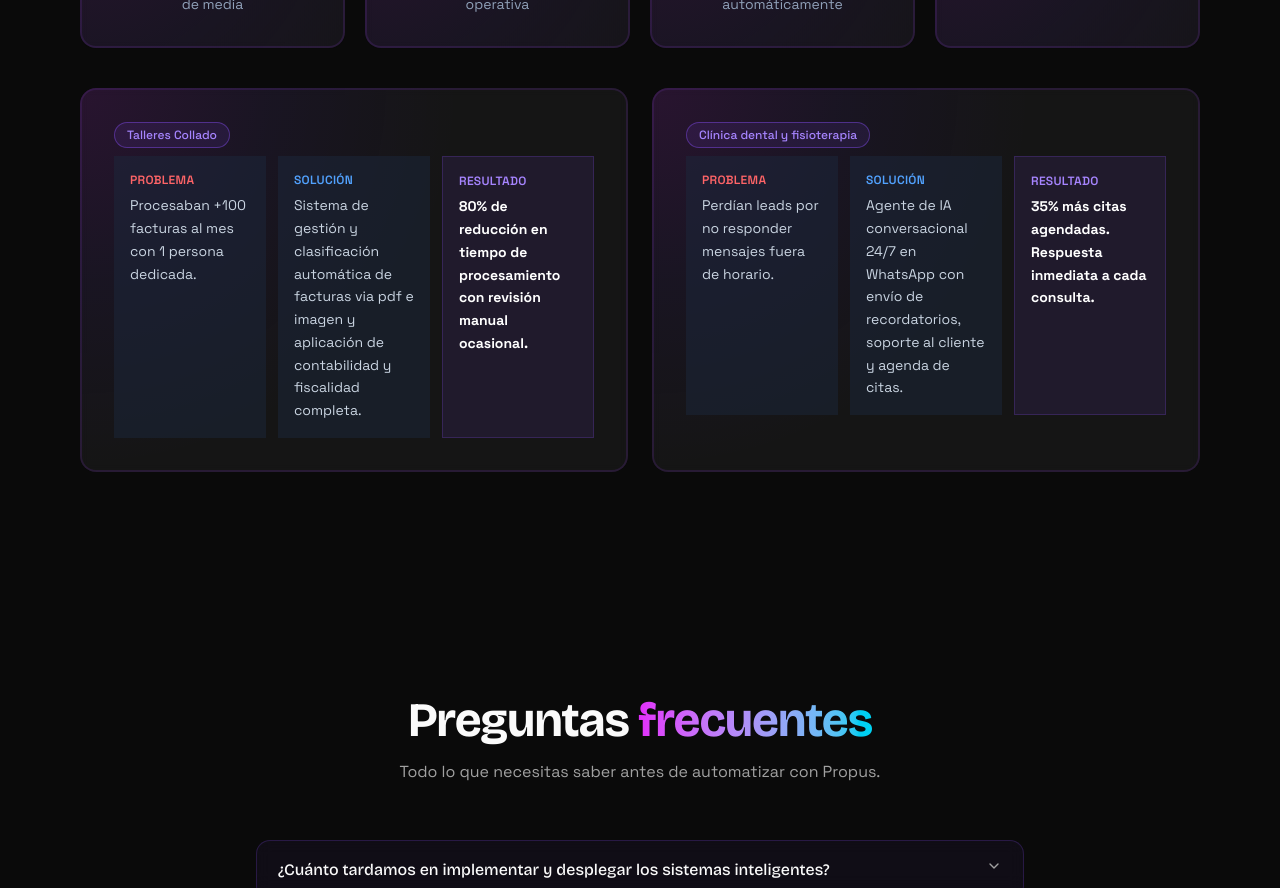
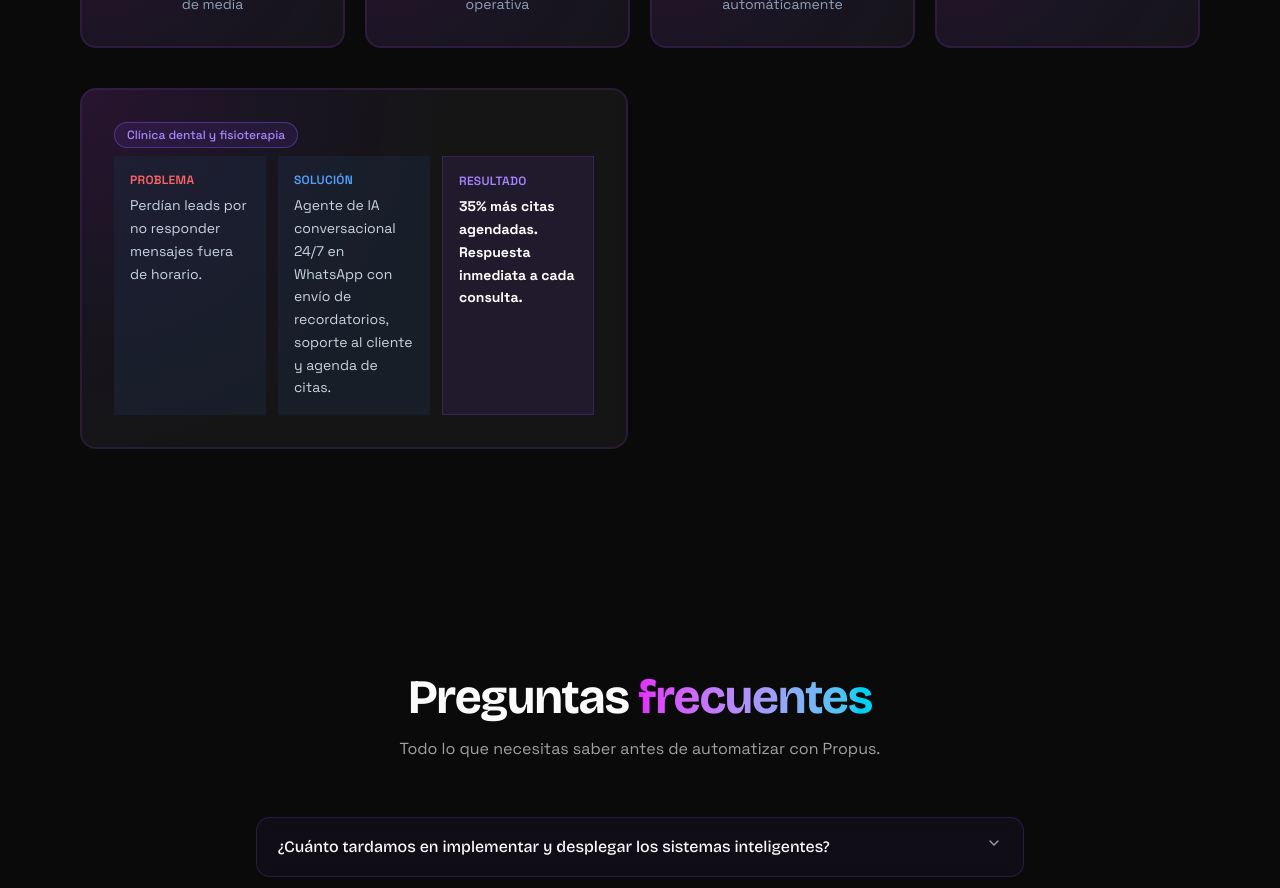
Before and after one commit to jesuslj0/alt4ir-agency, a Next.js app: page / in a window 1280 px wide. Shown: the part 4640-5528 px from the top of the page. Built offline with nearby package versions, Linux system fonts and the light colour scheme.

Commit message:
remove talleres collado caso exito

```diff
--- a/components/sections/CaseStudies.tsx
+++ b/components/sections/CaseStudies.tsx
@@ -27,15 +27,6 @@
 ]
 
 const cases = [
-  {
-    sector: "Talleres Collado",
-    problema:
-      "Procesaban +100 facturas al mes con 1 persona dedicada.",
-    solucion:
-      "Sistema de gestión y clasificación automática de facturas via pdf e imagen y aplicación de contabilidad y fiscalidad completa.",
-    resultado:
-      "80% de reducción en tiempo de procesamiento con revisión manual ocasional.",
-  },
   {
     sector: "Clínica dental y fisioterapia",
     problema: "Perdían leads por no responder mensajes fuera de horario.",
```
